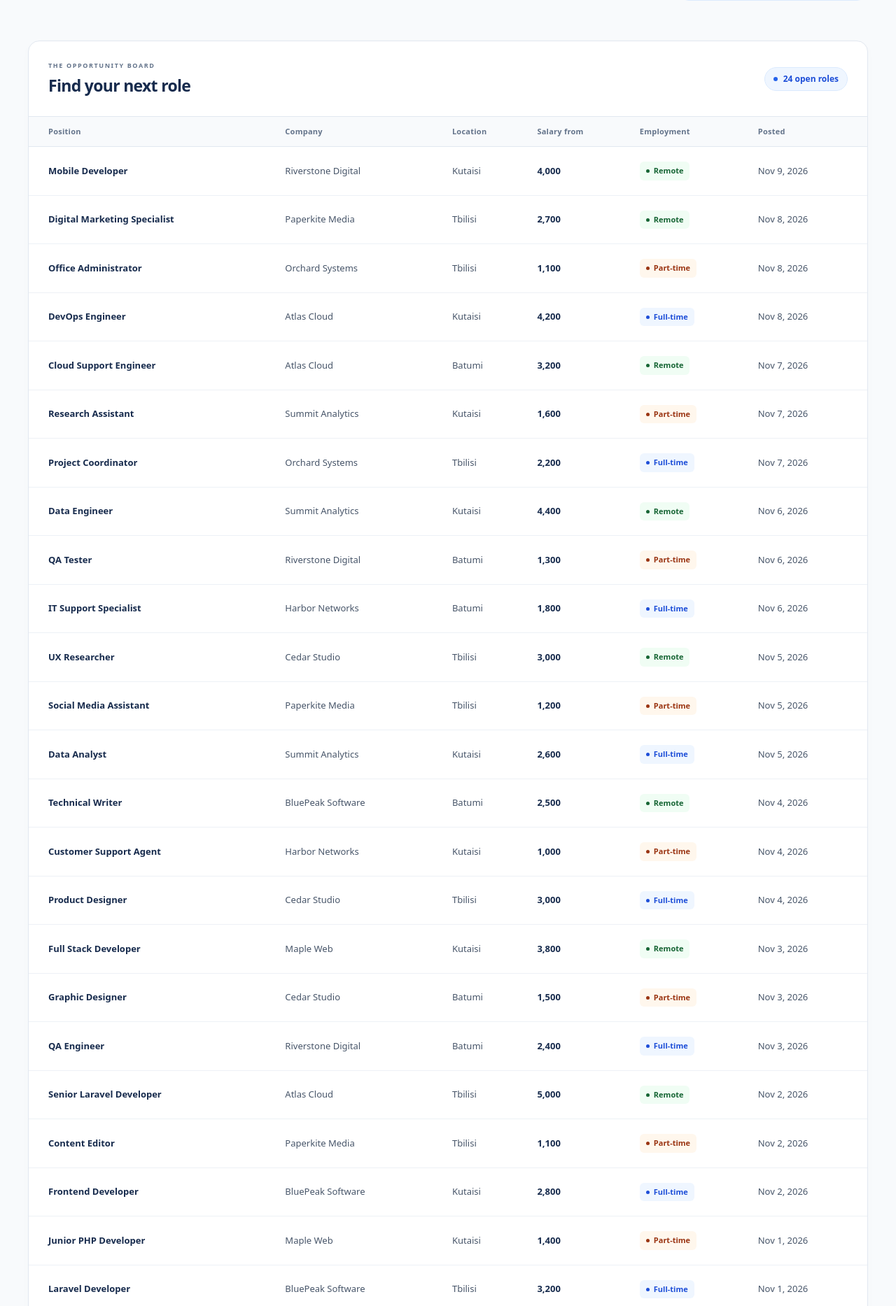
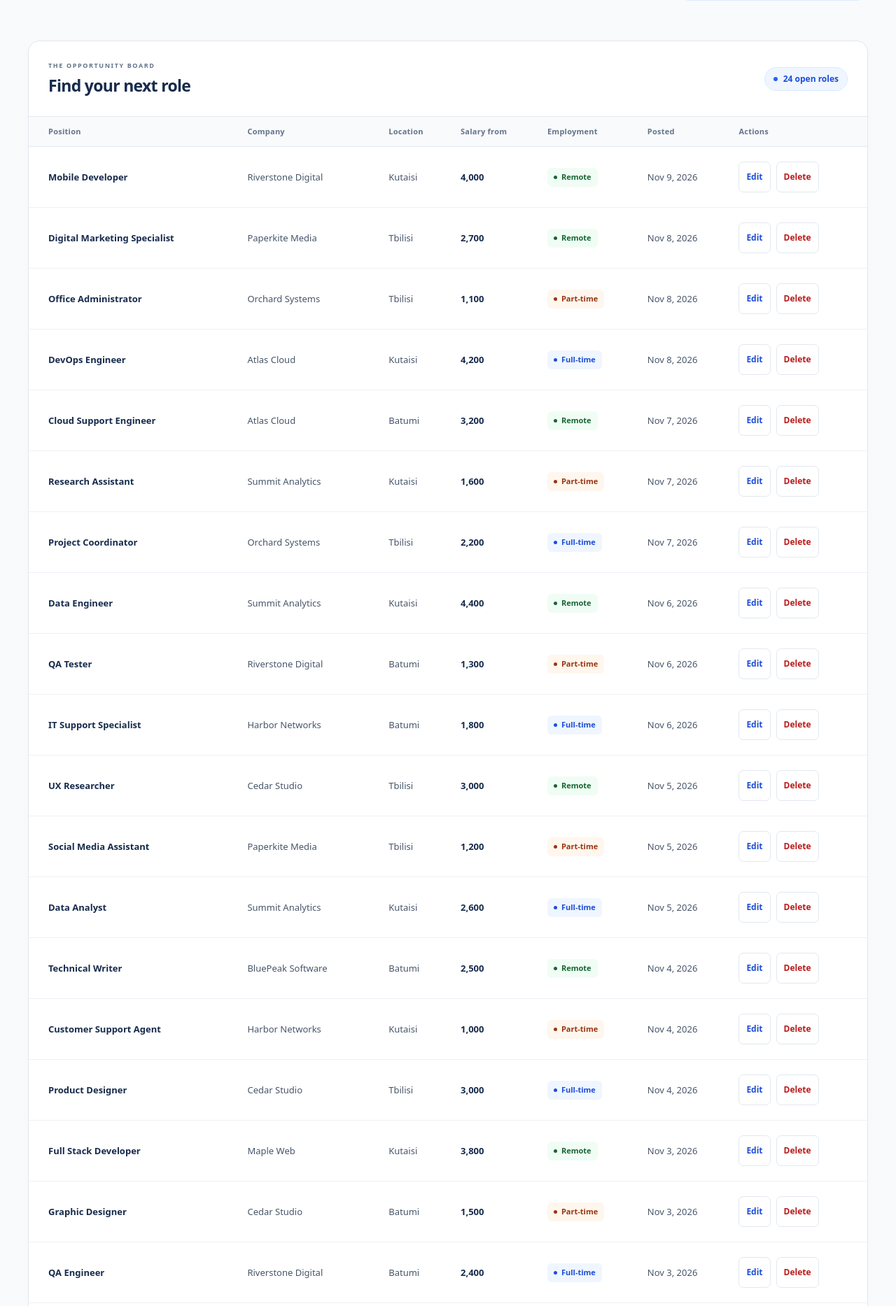
Before and after one commit to Sandroo10/Laravel-Project, a Laravel app: page /vacancies in a window 1280 px wide. Shown: the part 379-2246 px from the top of the page at 70% size. Run offline with Laravel 12, Linux system fonts and the light colour scheme; data comes from the database, SQL or seed files in the repository; style sheets or scripts are compiled from the project's sources.

Commit message:
implement vacancy editing and deletion

```diff
--- a/app/Http/Controllers/VacancyController.php
+++ b/app/Http/Controllers/VacancyController.php
@@ -37,4 +37,32 @@ class VacancyController extends Controller
 
         return redirect()->route('vacancies.index')->with('success', 'Vacancy posted successfully.');
     }
+
+    public function edit(Vacancy $vacancy): View
+    {
+        return view('vacancies.edit', compact('vacancy'));
+    }
+
+    public function update(Request $request, Vacancy $vacancy): RedirectResponse
+    {
+        $validated = $request->validate([
+            'position' => ['required', 'string', 'max:255'],
+            'company' => ['required', 'string', 'max:255'],
+            'city' => ['required', 'string', 'max:255'],
+            'salary_from' => ['required', 'integer', 'min:0', 'max:2147483647'],
+            'employment_type' => ['required', Rule::in(['full-time', 'part-time', 'remote'])],
+            'posted_at' => ['required', 'date_format:Y-m-d', 'after_or_equal:1000-01-01', 'before_or_equal:9999-12-31'],
+        ]);
+
+        $vacancy->update($validated);
+
+        return redirect()->route('vacancies.index')->with('success', 'Vacancy updated successfully.');
+    }
+
+    public function destroy(Vacancy $vacancy): RedirectResponse
+    {
+        $vacancy->delete();
+
+        return redirect()->route('vacancies.index')->with('success', 'Vacancy deleted successfully.');
+    }
 }
--- a/resources/css/app.css
+++ b/resources/css/app.css
@@ -160,3 +160,25 @@
 @media (prefers-reduced-motion: reduce) {
     .button { transition: none; }
 }
+
+@layer components {
+    .row-actions { display: flex; align-items: center; gap: 8px; }
+    .row-action { display: inline-flex; align-items: center; justify-content: center; min-height: 44px; padding: 8px 10px; border: 1px solid #e2e8f0; border-radius: 7px; background: #fff; font-size: 12px; font-weight: 600; cursor: pointer; }
+    .edit-action { color: #1d4ed8; }
+    .edit-action:hover { background: #eff6ff; border-color: #bfdbfe; }
+    .delete-action { color: #b91c1c; }
+    .delete-action:hover { background: #fef2f2; border-color: #fecaca; }
+    .vacancy-table { min-width: 1180px; }
+    .form-panel-heading > div { min-width: 0; overflow-wrap: anywhere; }
+}
+
+@layer components {
+    .row-action:disabled { opacity: .5; cursor: not-allowed; }
+    .confirmation-dialog { width: min(440px, calc(100% - 32px)); margin: auto; padding: 28px; border: 1px solid #e2e8f0; border-radius: 16px; background: #fff; color: #172b4d; box-shadow: 0 24px 80px #0f172a30; }
+    .confirmation-dialog::backdrop { background: #0f172a80; }
+    .confirmation-dialog h2 { margin: 0; font-size: 24px; }
+    .confirmation-dialog > p { margin-top: 12px; color: #475569; font-size: 14px; line-height: 1.7; }
+    .confirmation-actions { display: flex; flex-wrap: wrap; justify-content: flex-end; gap: 10px; margin-top: 24px; }
+    .button-danger { background: #b91c1c; color: #fff; }
+    .button-danger:hover { background: #991b1b; }
+}
--- a/resources/js/app.js
+++ b/resources/js/app.js
@@ -1 +1,28 @@
 import './bootstrap';
+
+const deleteDialog = document.querySelector('#delete-confirmation');
+
+if (deleteDialog) {
+    let pendingDeleteForm = null;
+
+    document.addEventListener('submit', (event) => {
+        if (event.target.matches('[data-confirm-delete]')) {
+            event.preventDefault();
+            pendingDeleteForm = event.target;
+            deleteDialog.returnValue = '';
+            deleteDialog.showModal();
+        }
+    });
+
+    deleteDialog.addEventListener('close', () => {
+        if (deleteDialog.returnValue === 'delete' && pendingDeleteForm) {
+            pendingDeleteForm.submit();
+        }
+
+        pendingDeleteForm = null;
+    });
+
+    document.querySelectorAll('[data-confirm-delete] button').forEach((button) => {
+        button.disabled = false;
+    });
+}
--- a/resources/views/vacancies/index.blade.php
+++ b/resources/views/vacancies/index.blade.php
@@ -42,6 +42,7 @@
                         <th scope="col">Salary from</th>
                         <th scope="col">Employment</th>
                         <th scope="col">Posted</th>
+                        <th scope="col">Actions</th>
                     </tr>
                 </thead>
                 <tbody>
@@ -62,10 +63,20 @@
                                 </span>
                             </td>
                             <td class="date-cell"><time datetime="{{ $vacancy->posted_at->format('Y-m-d') }}">{{ $vacancy->posted_at->format('M j, Y') }}</time></td>
+                            <td>
+                                <div class="row-actions">
+                                    <a class="row-action edit-action" href="{{ route('vacancies.edit', $vacancy) }}" aria-label="Edit {{ $vacancy->position }} at {{ $vacancy->company }}">Edit</a>
+                                    <form action="{{ route('vacancies.destroy', $vacancy) }}" method="POST" data-confirm-delete>
+                                        @csrf
+                                        @method('DELETE')
+                                        <button class="row-action delete-action" type="submit" aria-label="Delete {{ $vacancy->position }} at {{ $vacancy->company }}" disabled>Delete</button>
+                                    </form>
+                                </div>
+                            </td>
                         </tr>
                     @empty
                         <tr>
-                            <td colspan="6" class="empty-state">
+                            <td colspan="7" class="empty-state">
                                 <span class="empty-icon" aria-hidden="true">↗</span>
                                 <h3>Your next opportunity is on its way.</h3>
                                 <p>No vacancies have been posted yet. Check back soon for new roles.</p>
@@ -78,4 +89,15 @@
         </div>
         <div class="panel-footer"><span aria-hidden="true">✦</span> Different paths. New possibilities.</div>
     </section>
+
+    <noscript><p class="field-hint">Enable JavaScript to use the delete confirmation.</p></noscript>
+    <dialog id="delete-confirmation" class="confirmation-dialog" aria-labelledby="delete-heading" aria-describedby="delete-description">
+        <h2 id="delete-heading">Delete this vacancy?</h2>
+        <p id="delete-description">The vacancy will be removed from the board. This cannot be undone.</p>
+        <form method="dialog" class="confirmation-actions">
+            @csrf
+            <button class="button button-secondary" value="cancel" autofocus>Keep vacancy</button>
+            <button class="button button-danger" value="delete">Delete vacancy</button>
+        </form>
+    </dialog>
 @endsection
--- a/routes/web.php
+++ b/routes/web.php
@@ -5,4 +5,4 @@ use Illuminate\Support\Facades\Route;
 
 Route::redirect('/', '/vacancies');
 
-Route::resource('vacancies', VacancyController::class)->only(['index', 'create', 'store']);
+Route::resource('vacancies', VacancyController::class)->except(['show']);
```
Also changed, not shown: resources/views/vacancies/edit.blade.php (added, +37 -0 lines), README.md.
